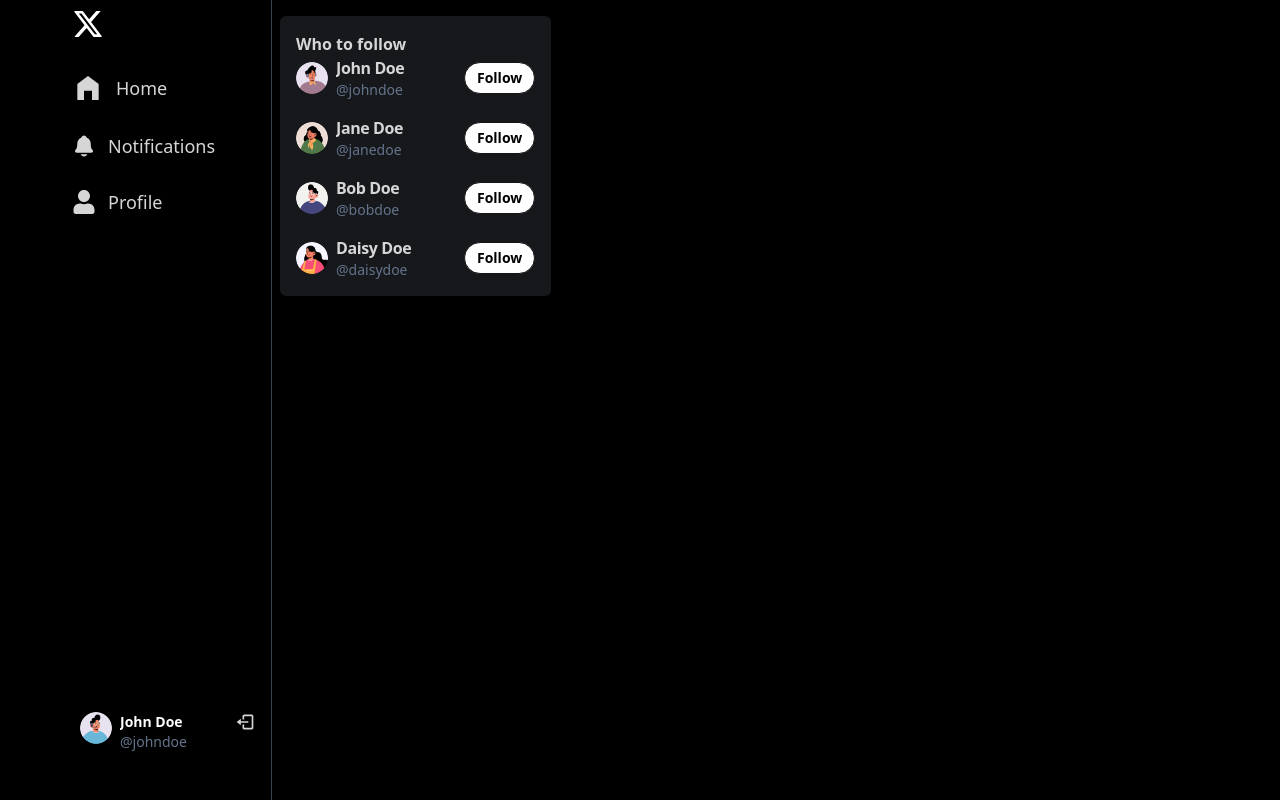
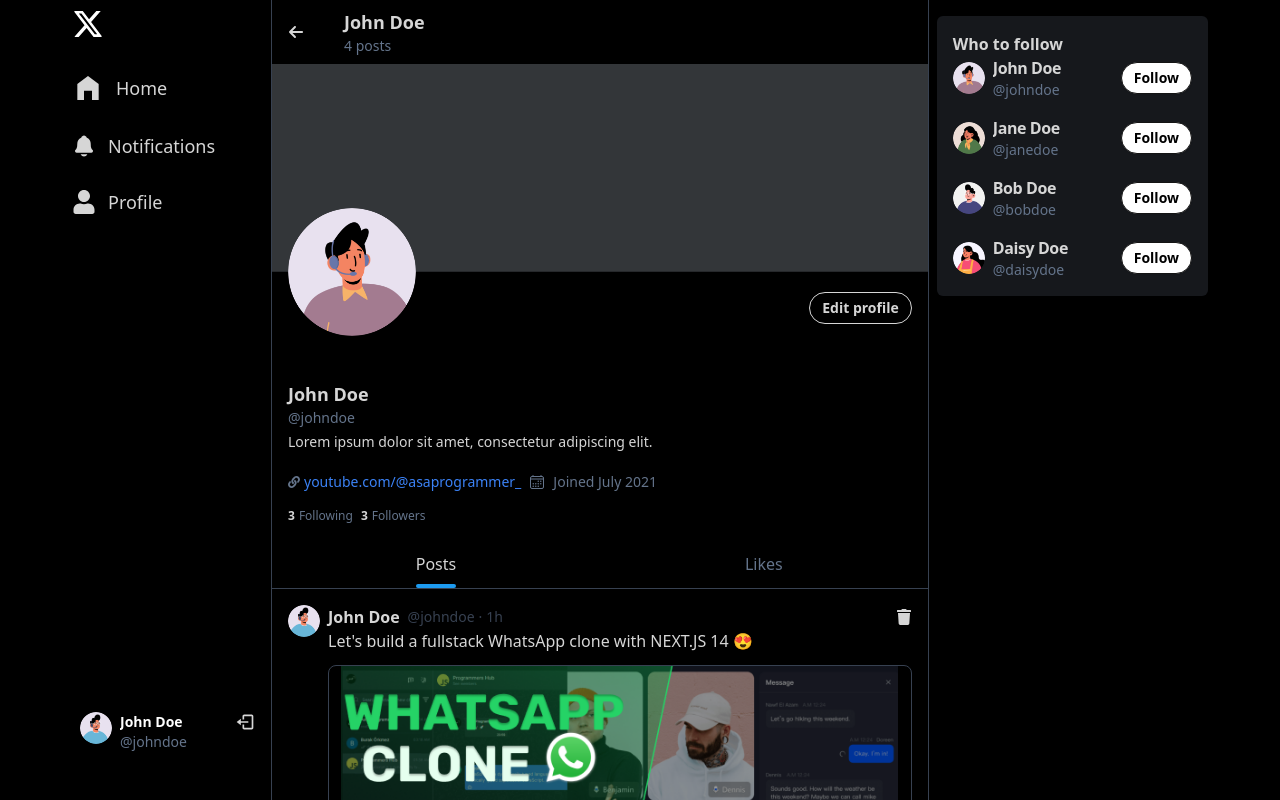
Before and after one commit to jimohsegun1/twitter, a React (Vite) app in the folder frontend/: page /profile/1 in a window 1280 px wide. Shown: the top 800 px of the page. Built offline with nearby package versions, Linux system fonts and the light colour scheme; the HTML template or start-up script is replaced by a standard one.

Commit message:
4. UI design with hard coded data

```diff
--- a/frontend/src/App.jsx
+++ b/frontend/src/App.jsx
@@ -3,9 +3,11 @@
 import HomePage from "./pages/home/HomePage";
 import LoginPage from "./pages/auth/login/LoginPage";
 import SignUpPage from "./pages/auth/signup/SignUpPage";
+import NotificationPage from "./pages/notification/NotificationPage";
+import ProfilePage from "./pages/profile/ProfilePage";
+
 import Sidebar from "./components/common/Sidebar";
 import RightPanel from "./components/common/RightPanel";
-import NotificationPage from "./pages/notification/NotificationPage";
 
 function App() {
   return (
@@ -17,6 +19,7 @@
         <Route path="/login" element={<LoginPage />} />
         <Route path="/signup" element={<SignUpPage />} />
         <Route path="/notifications" element={<NotificationPage />} />
+        <Route path="/profile/:username" element={<ProfilePage />} />
       </Routes>
        {/* A common component which will be visible in all pages */}
       <RightPanel />
--- a/frontend/src/pages/profile/ProfilePage.jsx
+++ b/frontend/src/pages/profile/ProfilePage.jsx
@@ -84,12 +84,14 @@
 								<input
 									type='file'
 									hidden
+									accept="image/*"
 									ref={coverImgRef}
 									onChange={(e) => handleImgChange(e, "coverImg")}
 								/>
 								<input
 									type='file'
 									hidden
+									accept="image/*"
 									ref={profileImgRef}
 									onChange={(e) => handleImgChange(e, "profileImg")}
 								/>
```
Also changed, not shown: frontend/src/components/skeletons/ProfileHeaderSkeleton.jsx (line endings or trailing spaces).
